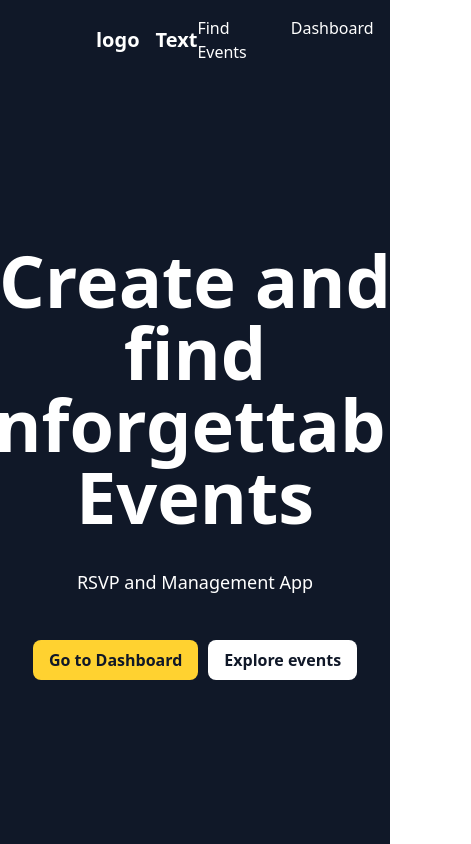
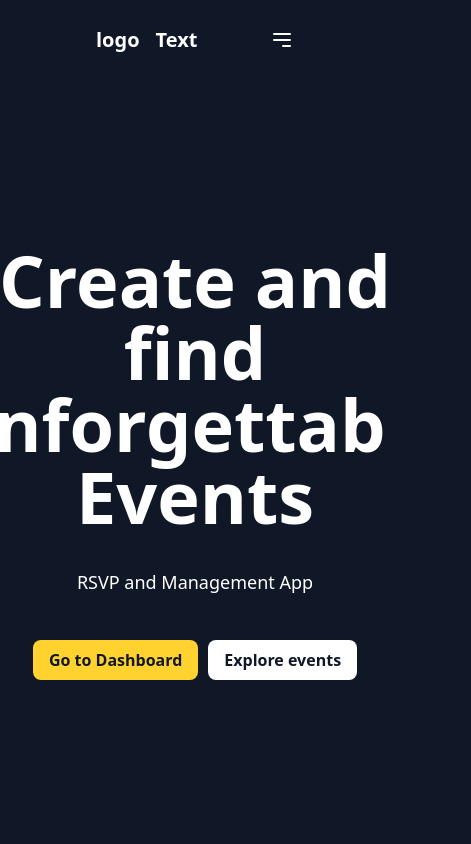
Before and after one commit to BuraYu/rsvp, a Next.js app: page / in a window 390 px wide. Shown: the whole page, 471 px wide, since content can reach past the window. Built offline with nearby package versions, Linux system fonts and the light colour scheme.

Commit message:
feat: add responsive burger menu for navbar

```diff
--- a/src/components/Navbar.js
+++ b/src/components/Navbar.js
@@ -1,11 +1,75 @@
+import { useState } from "react";
+
 export default function Navbar() {
+  const [isOpen, setIsOpen] = useState(false);
+
   return (
     <nav className="h-[80px] w-full flex justify-between items-center px-[96px] bg-gray-900">
+      {/* Logo */}
       <div className="flex items-center space-x-2 text-xl font-bold gap-2">
         <span>logo</span>
         <span>Text</span>
       </div>
-      <ul className="flex space-x-6 gap-5">
+
+      {/* Hamburger Menu Button */}
+      <button
+        className="text-white md:hidden"
+        onClick={() => setIsOpen(!isOpen)}
+      >
+        <svg
+          className="w-6 h-6"
+          fill="none"
+          stroke="currentColor"
+          viewBox="0 0 24 24"
+          xmlns="http://www.w3.org/2000/svg"
+        >
+          <path
+            strokeLinecap="round"
+            strokeLinejoin="round"
+            strokeWidth="2"
+            d="M4 6h16M4 12h16m-7 6h7"
+          ></path>
+        </svg>
+      </button>
+
+      {/* Full-Screen Menu */}
+      <div
+        className={`fixed inset-0 bg-gray-900 text-white flex flex-col items-center justify-center space-y-6 transition-transform ${
+          isOpen ? "translate-x-0" : "translate-x-full"
+        } md:hidden`}
+      >
+        <button
+          className="absolute top-4 right-4 text-white"
+          onClick={() => setIsOpen(false)}
+        >
+          <svg
+            className="w-6 h-6"
+            fill="none"
+            stroke="currentColor"
+            viewBox="0 0 24 24"
+            xmlns="http://www.w3.org/2000/svg"
+          >
+            <path
+              strokeLinecap="round"
+              strokeLinejoin="round"
+              strokeWidth="2"
+              d="M6 18L18 6M6 6l12 12"
+            ></path>
+          </svg>
+        </button>
+        <a href="" className="hover:text-gray-400 text-2xl transition">
+          Find Events
+        </a>
+        <a href="" className="hover:text-gray-400 text-2xl transition">
+          Dashboard
+        </a>
+        <a href="" className="hover:text-gray-400 text-2xl transition">
+          Logout
+        </a>
+      </div>
+
+      {/* Links for Larger Screens */}
+      <ul className="hidden md:flex space-x-6 gap-5">
         <li>
           <a href="" className="hover:text-gray-400 transition">
             Find Events
```
